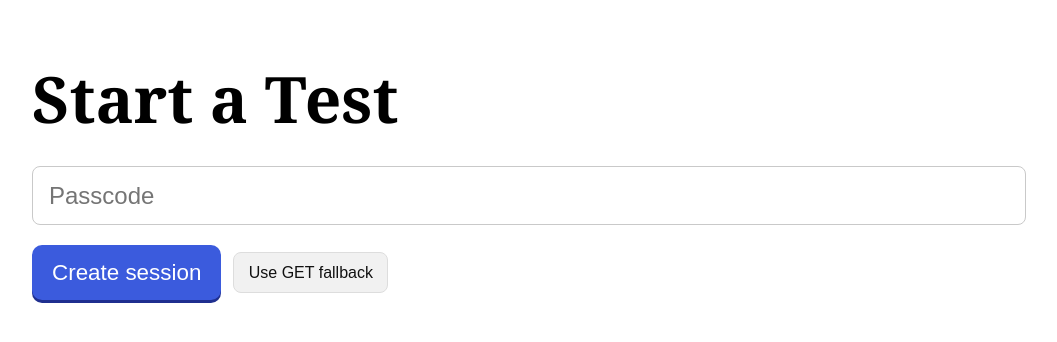
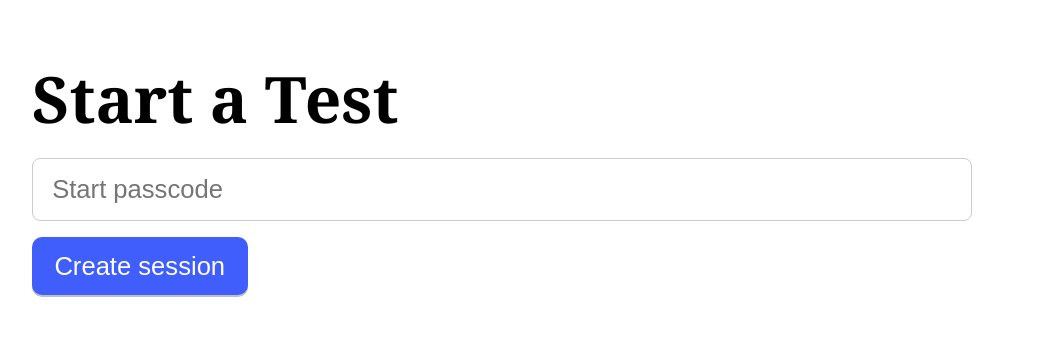
Before and after one commit to wigsbury-ui/evalent.io, a Next.js app: page / in a window 1280 px wide. Shown: the top 342 px of the page, without its empty margins (128-1185 px from the left). Built offline with nearby package versions, Linux system fonts and the light colour scheme.

Commit message:
Update page.tsx

```diff
--- a/app/page.tsx
+++ b/app/page.tsx
@@ -1,162 +1,88 @@
+// app/page.tsx
 'use client';
 
 import { useState } from 'react';
-
-async function postWithTimeout(
-  url: string,
-  body: any,
-  timeoutMs = 10000
-): Promise<{ ok: boolean; data?: any; status: number; raw?: string }> {
-  const ctrl = new AbortController();
-  const timer = setTimeout(() => ctrl.abort(), timeoutMs);
-  try {
-    const res = await fetch(url, {
-      method: 'POST',
-      headers: { 'content-type': 'application/json' },
-      body: JSON.stringify(body),
-      cache: 'no-store',
-      signal: ctrl.signal,
-    });
-    const raw = await res.text().catch(() => '');
-    let data: any = null;
-    try {
-      data = raw ? JSON.parse(raw) : null;
-    } catch {
-      // leave data null; we’ll show raw
-    }
-    return { ok: res.ok, data, status: res.status, raw };
-  } finally {
-    clearTimeout(timer);
-  }
-}
+import { useRouter } from 'next/navigation';
 
 export default function StartPage() {
-  const [passcode, setPasscode] = useState('');
-  const [loading, setLoading] = useState(false);
+  const [pass, setPass] = useState('');
+  const [busy, setBusy] = useState(false);
   const [err, setErr] = useState<string | null>(null);
-  const [debug, setDebug] = useState<string | null>(null);
+  const router = useRouter();
 
-  const gotoGET = () => {
-    window.location.href = `/api/start?passcode=${encodeURIComponent(passcode)}`;
-  };
-
-  async function handleSubmit(e: React.FormEvent) {
-    e.preventDefault();
+  async function handleCreate() {
     setErr(null);
-    setDebug(null);
-    if (!passcode) {
-      setErr('Enter passcode.');
+    if (!pass.trim()) {
+      setErr('Enter the start passcode.');
       return;
     }
-
-    setLoading(true);
+    setBusy(true);
     try {
-      const r = await postWithTimeout('/api/start', { passcode }, 10000);
-
-      if (r.ok && r.data?.href) {
-        window.location.href = r.data.href as string;
+      const res = await fetch('/api/start', {
+        method: 'POST',
+        headers: { 'Content-Type': 'application/json' },
+        body: JSON.stringify({ passcode: pass.trim() }),
+      });
+      const j = await res.json().catch(() => ({} as any));
+      if (!res.ok || !j?.ok) {
+        setErr(j?.error || `HTTP ${res.status}`);
+        setBusy(false);
         return;
       }
-
-      // Not OK: show everything we’ve got
-      const serverMsg =
-        r.data?.error ??
-        (r.raw && r.raw.length < 2000 ? r.raw : '(non-JSON / long response)');
-      setErr(`Start failed (HTTP ${r.status}).`);
-      setDebug(`Raw: ${serverMsg}`);
-
-      // Auto fallback to GET after 800ms
-      setTimeout(gotoGET, 800);
+      // Navigate to the runner
+      router.push(`/t/${j.token}`);
     } catch (e: any) {
-      setErr(`Request failed: ${e?.name === 'AbortError' ? 'Timeout' : String(e?.message || e)}`);
-      setDebug('Falling back to GET…');
-      setTimeout(gotoGET, 400);
-    } finally {
-      // keep button in "creating" state while we redirect
-      setLoading(true);
+      setErr(String(e?.message || e));
+      setBusy(false);
     }
   }
 
   return (
     <main style={{ maxWidth: 960, margin: '4rem auto', padding: '0 1rem' }}>
-      <h1 style={{ fontSize: '4rem', lineHeight: 1.1, marginBottom: '2rem' }}>
-        Start a Test
-      </h1>
+      <h1 style={{ fontSize: '4rem', lineHeight: 1.1, marginBottom: '1.5rem' }}>Start a Test</h1>
 
-      <form onSubmit={handleSubmit}>
+      <div style={{ maxWidth: 900 }}>
         <input
           type="password"
-          value={passcode}
-          onChange={(e) => setPasscode(e.target.value)}
-          placeholder="Passcode"
-          aria-label="Passcode"
+          value={pass}
+          onChange={(e) => setPass(e.target.value)}
+          placeholder="Start passcode"
           style={{
             width: '100%',
-            fontSize: '1.5rem',
-            padding: '0.9rem 1rem',
+            fontSize: '1.6rem',
+            padding: '1rem 1.2rem',
             borderRadius: 8,
-            border: '1px solid #c9c9c9',
-            marginBottom: '1.25rem',
+            border: '1px solid #ccc',
+            outline: 'none',
+          }}
+          onKeyDown={(e) => {
+            if (e.key === 'Enter') handleCreate();
           }}
         />
-
-        <div style={{ display: 'flex', gap: '0.75rem', alignItems: 'center' }}>
+        <div style={{ height: 16 }} />
         <button
-            type="submit"
-            disabled={loading}
+          onClick={handleCreate}
+          disabled={busy}
           style={{
-              fontSize: '1.4rem',
-              padding: '0.9rem 1.25rem',
+            fontSize: '1.6rem',
+            padding: '0.9rem 1.4rem',
             borderRadius: 10,
-              background: '#3b5bdd',
+            background: '#3f5efb',
             color: 'white',
             border: 'none',
-              boxShadow: '0 3px 0 #1f2f8f',
-              cursor: loading ? 'not-allowed' : 'pointer',
+            boxShadow: '0 2px 0 rgba(0,0,0,.25)',
+            cursor: busy ? 'not-allowed' : 'pointer',
           }}
         >
-            {loading ? 'Creating…' : 'Create session'}
+          {busy ? 'Creating…' : 'Create session'}
         </button>
 
-          <button
-            type="button"
-            onClick={gotoGET}
-            disabled={loading && !err}
-            style={{
-              fontSize: '1rem',
-              padding: '0.65rem 0.9rem',
-              borderRadius: 8,
-              background: '#f1f1f1',
-              color: '#111',
-              border: '1px solid #ddd',
-              cursor: 'pointer',
-            }}
-            title="Direct GET fallback"
-          >
-            Use GET fallback
-          </button>
-        </div>
-      </form>
-
         {err && (
-        <p style={{ color: '#b32121', fontSize: '1.2rem', marginTop: '1rem' }}>
+          <p style={{ color: '#b21f2d', marginTop: 16, fontSize: '1.2rem' }}>
             {err}
           </p>
         )}
-      {debug && (
-        <pre
-          style={{
-            marginTop: '0.75rem',
-            background: '#fafafa',
-            border: '1px solid #eee',
-            borderRadius: 8,
-            padding: '0.75rem',
-            whiteSpace: 'pre-wrap',
-          }}
-        >
-          {debug}
-        </pre>
-      )}
+      </div>
     </main>
   );
 }
```
Lines whose indentation alone changed are shown as unchanged.
